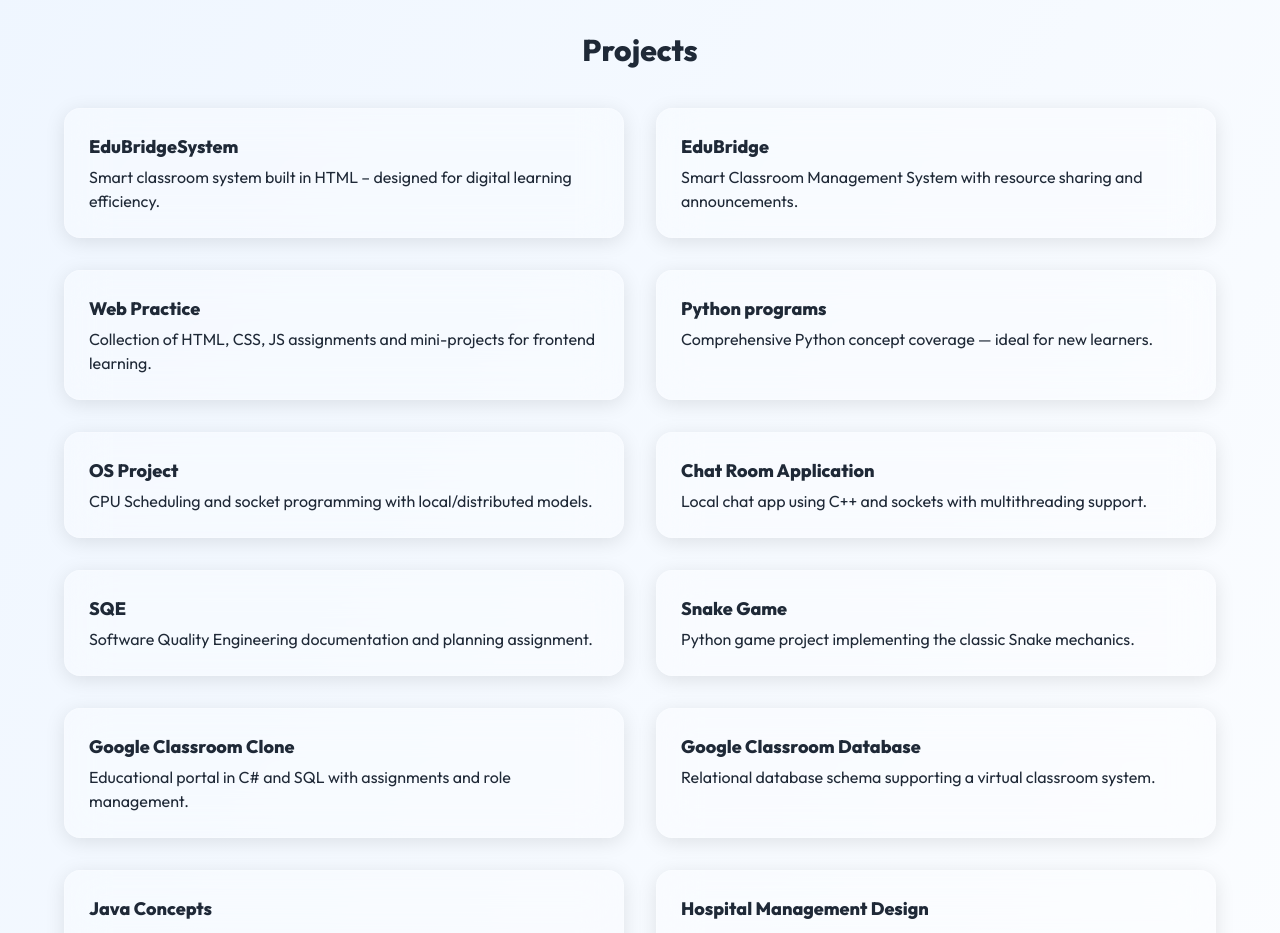
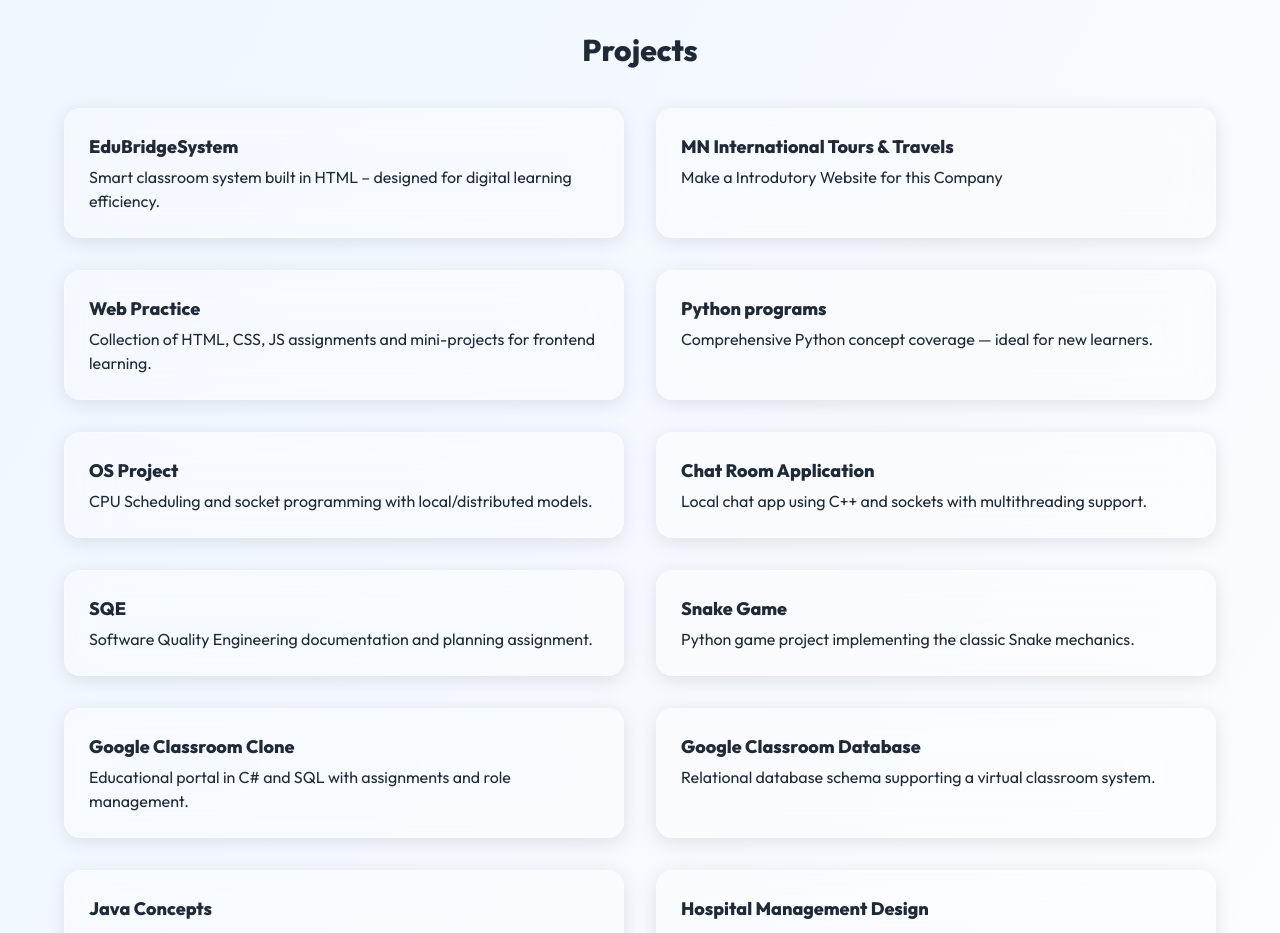
Before and after one commit to Ahmad-Irtaza/Portfolio, a plain HTML site: page index.html in a window 1280 px wide. Shown: the part 1600-2533 px from the top of the page. Drawn offline with nearby package versions, Linux system fonts and the light colour scheme.

Commit message:
Update index.html

```diff
--- a/index.html
+++ b/index.html
@@ -182,7 +182,7 @@
     <h2 class="text-3xl font-bold text-center mb-10">Projects</h2>
     <div class="grid md:grid-cols-2 gap-8">
       <div class="glass p-6"><h3 class="text-lg font-bold mb-1">EduBridgeSystem</h3><p>Smart classroom system built in HTML – designed for digital learning efficiency.</p></div>
-      <div class="glass p-6"><h3 class="text-lg font-bold mb-1">EduBridge</h3><p>Smart Classroom Management System with resource sharing and announcements.</p></div>
+      <div class="glass p-6"><h3 class="text-lg font-bold mb-1">MN International Tours & Travels</h3><p>Make a Introdutory Website for this Company </p></div>
       <div class="glass p-6"><h3 class="text-lg font-bold mb-1">Web Practice</h3><p>Collection of HTML, CSS, JS assignments and mini-projects for frontend learning.</p></div>
       <div class="glass p-6"><h3 class="text-lg font-bold mb-1">Python programs</h3><p>Comprehensive Python concept coverage — ideal for new learners.</p></div>
       <div class="glass p-6"><h3 class="text-lg font-bold mb-1">OS Project</h3><p>CPU Scheduling and socket programming with local/distributed models.</p></div>
```
